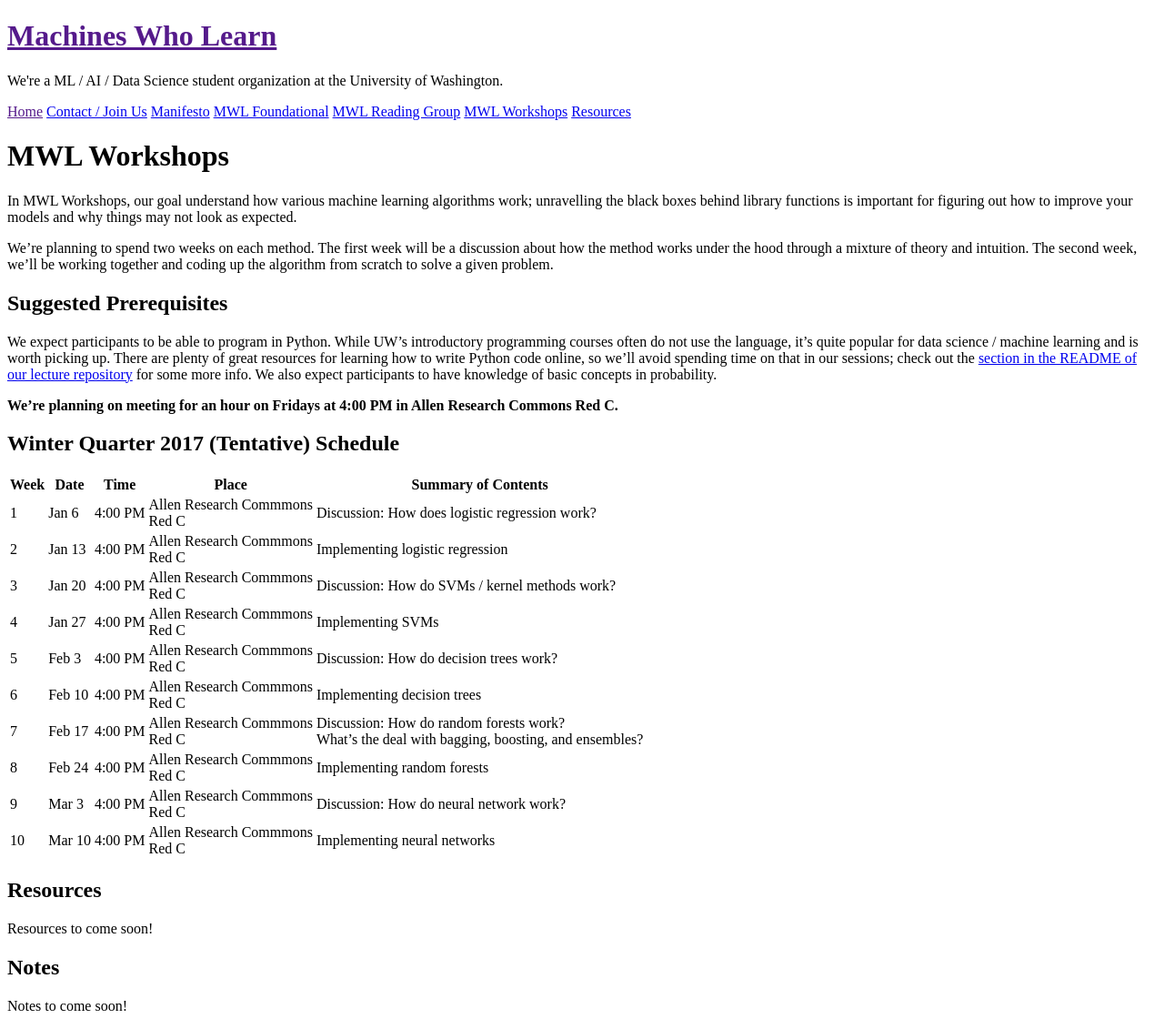
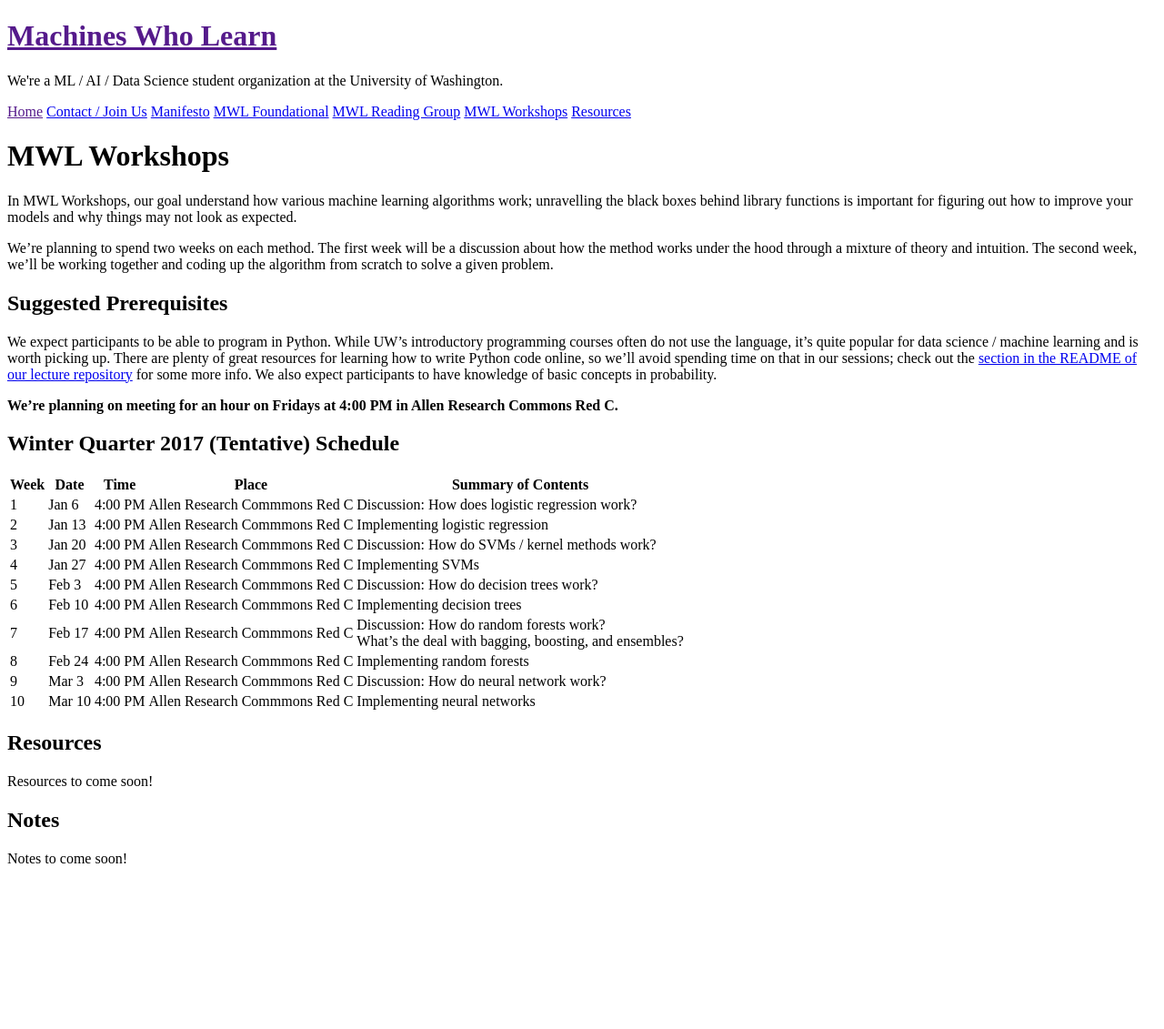
Before and after one commit to MachinesWhoLearn/machineswholearn.github.io, a Jekyll site: the page built from mwl_workshops.md, in a window 1280 px wide. Shown: the whole page at 91% size. Built offline with Jekyll 4.4.1, drawn with Linux system fonts in a browser that asks for light colours; after the commit the page ends 969 px from its top, so only the background shows below that.

```diff
--- a/mwl_workshops.md
+++ b/mwl_workshops.md
@@ -30,16 +30,16 @@ Commons Red C.**
 
 | Week | Date | Time | Place | Summary of Contents |
 |------|------|------|-------|-----------------------------------------------------|
-| 1 | Jan 6 | 4:00 PM | Allen Research Commmons<br> Red C | Discussion: How does logistic regression work? |
-| 2 | Jan 13 | 4:00 PM | Allen Research Commmons<br> Red C | Implementing logistic regression |
-| 3 | Jan 20 | 4:00 PM | Allen Research Commmons<br> Red C | Discussion: How do SVMs / kernel methods work? |
-| 4 | Jan 27 | 4:00 PM | Allen Research Commmons<br> Red C | Implementing SVMs |
-| 5 | Feb 3 | 4:00 PM | Allen Research Commmons<br> Red C | Discussion: How do decision trees work? |
-| 6 | Feb 10 | 4:00 PM | Allen Research Commmons<br> Red C | Implementing decision trees |
-| 7 | Feb 17 | 4:00 PM | Allen Research Commmons<br> Red C | Discussion: How do random forests work?<br> What's the deal with bagging, boosting, and ensembles? |
-| 8 | Feb 24 | 4:00 PM | Allen Research Commmons<br> Red C | Implementing random forests |
-| 9 | Mar 3 | 4:00 PM | Allen Research Commmons<br> Red C | Discussion: How do neural network work? |
-| 10 | Mar 10 | 4:00 PM | Allen Research Commmons<br> Red C | Implementing neural networks |
+| 1 | Jan 6 | 4:00 PM | Allen Research Commmons Red C | Discussion: How does logistic regression work? |
+| 2 | Jan 13 | 4:00 PM | Allen Research Commmons Red C | Implementing logistic regression |
+| 3 | Jan 20 | 4:00 PM | Allen Research Commmons Red C | Discussion: How do SVMs / kernel methods work? |
+| 4 | Jan 27 | 4:00 PM | Allen Research Commmons Red C | Implementing SVMs |
+| 5 | Feb 3 | 4:00 PM | Allen Research Commmons Red C | Discussion: How do decision trees work? |
+| 6 | Feb 10 | 4:00 PM | Allen Research Commmons Red C | Implementing decision trees |
+| 7 | Feb 17 | 4:00 PM | Allen Research Commmons Red C | Discussion: How do random forests work?<br> What's the deal with bagging, boosting, and ensembles? |
+| 8 | Feb 24 | 4:00 PM | Allen Research Commmons Red C | Implementing random forests |
+| 9 | Mar 3 | 4:00 PM | Allen Research Commmons Red C | Discussion: How do neural network work? |
+| 10 | Mar 10 | 4:00 PM | Allen Research Commmons Red C | Implementing neural networks |
 
 ## Resources
 
```
